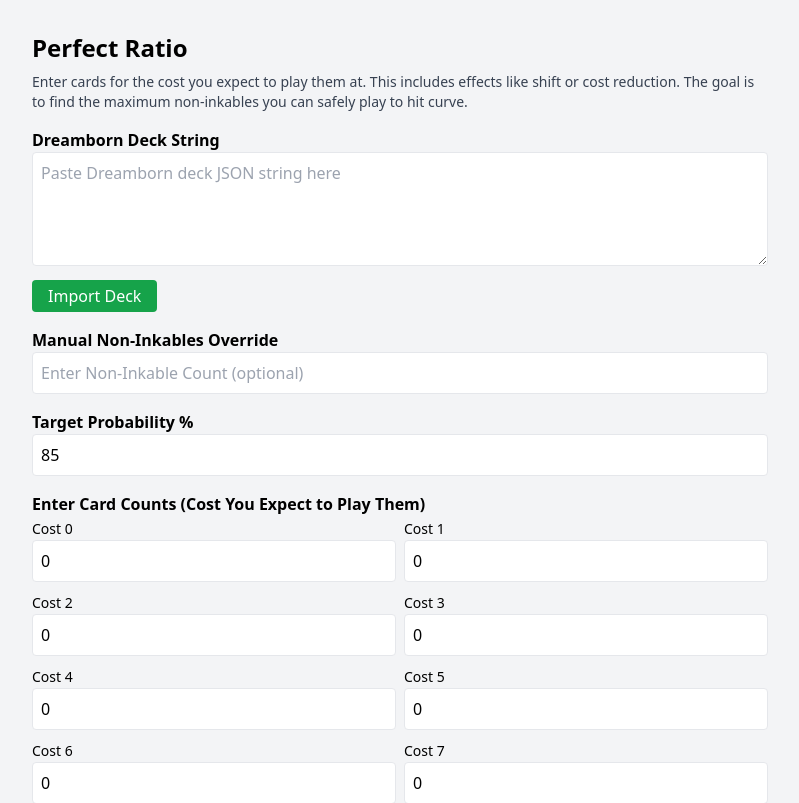
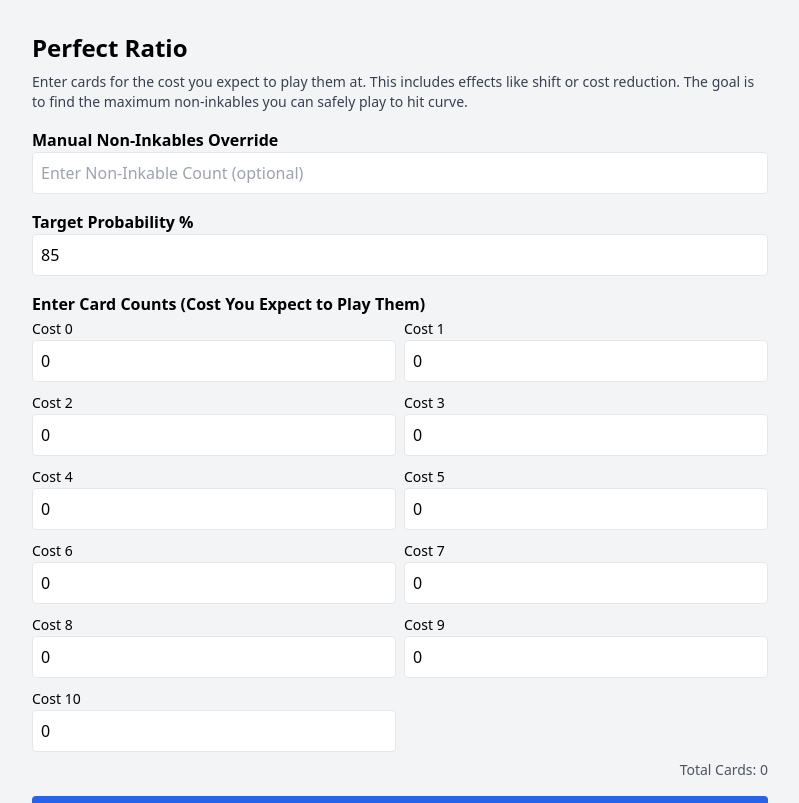
Before and after one commit to Erzadon/LorcanCalc, a React (Create React App) app: page / in a window 1280 px wide. Shown: the top 803 px of the page, without its empty margins (240-1039 px from the left). Built offline with nearby package versions, Linux system fonts and the light colour scheme.

Commit message:
Remove DreamBorn

```diff
--- a/src/InkCurveCalculator.jsx
+++ b/src/InkCurveCalculator.jsx
@@ -14,7 +14,6 @@
   const [cardCounts, setCardCounts] = useState(Array(11).fill(0));
   const [manualNonInkables, setManualNonInkables] = useState('');
   const [probabilityTarget, setProbabilityTarget] = useState(85);
-  const [deckString, setDeckString] = useState('');
   const [result, setResult] = useState(null);
   const [chartData, setChartData] = useState([]);
 
@@ -26,20 +25,6 @@
 
   const getTotalCardCount = () => {
     return cardCounts.reduce((sum, count) => sum + count, 0);
-  };
-
-  const parseDreambornDeck = () => {
-    try {
-      const data = JSON.parse(deckString);
-      const counts = Array(11).fill(0);
-      data.cards.forEach(card => {
-        const cost = card.cost || 0;
-        if (cost >= 0 && cost <= 10) counts[cost] += card.count || 1;
-      });
-      setCardCounts(counts);
-    } catch (e) {
-      alert("Invalid Dreamborn deck string.");
-    }
   };
 
   const calculateCurve = () => {
@@ -54,18 +39,31 @@
     const targetTurn = Math.round(averageCost);
     const cardsSeen = 7 + targetTurn;
 
-    let nonInkables = manualNonInkables ? parseInt(manualNonInkables, 10) : 0;
+    let nonInkables;
+    if (manualNonInkables !== '') {
+      nonInkables = parseInt(manualNonInkables, 10);
+    } else {
+      // Compute max non-inkables to meet the probability target
+      let maxSuccess = 0;
+      for (let possibleNonInkables = 0; possibleNonInkables <= totalCards; possibleNonInkables++) {
+        const possibleInkables = totalCards - possibleNonInkables;
+        const successRate = (1 - binomialCDF(targetTurn - 1, cardsSeen, possibleInkables / totalCards)) * 100;
+        if (successRate >= probabilityTarget) {
+          nonInkables = possibleNonInkables;
+          maxSuccess = successRate;
+        } else {
+          break;
+        }
+      }
+    }
+
     if (nonInkables < 0 || nonInkables > totalCards) {
-      setResult({ error: 'Manual non-inkables value is invalid.' });
+      setResult({ error: 'Calculated non-inkables value is invalid.' });
       return;
     }
 
     const inkablesInDeck = totalCards - nonInkables;
-    let successRate = 0;
-
-    if (totalCards > 0 && inkablesInDeck >= 0) {
-      successRate = (1 - binomialCDF(targetTurn - 1, cardsSeen, inkablesInDeck / totalCards)) * 100;
-    }
+    const successRate = (1 - binomialCDF(targetTurn - 1, cardsSeen, inkablesInDeck / totalCards)) * 100;
 
     const newChartData = Array.from({ length: 10 }, (_, turn) => {
       const seen = 7 + turn;
@@ -115,18 +113,6 @@
         Enter cards for the cost you expect to play them at. This includes effects like shift or cost reduction.
         The goal is to find the maximum non-inkables you can safely play to hit curve.
       </p>
-
-      <div className="mb-4">
-        <label className="block font-semibold">Dreamborn Deck String</label>
-        <textarea
-          className="w-full border p-2 rounded mb-2"
-          rows="4"
-          placeholder="Paste Dreamborn deck JSON string here"
-          value={deckString}
-          onChange={(e) => setDeckString(e.target.value)}
-        ></textarea>
-        <button onClick={parseDreambornDeck} className="bg-green-600 text-white px-4 py-1 rounded hover:bg-green-700">Import Deck</button>
-      </div>
 
       <div className="mb-4">
         <label className="block font-semibold">Manual Non-Inkables Override</label>
```
